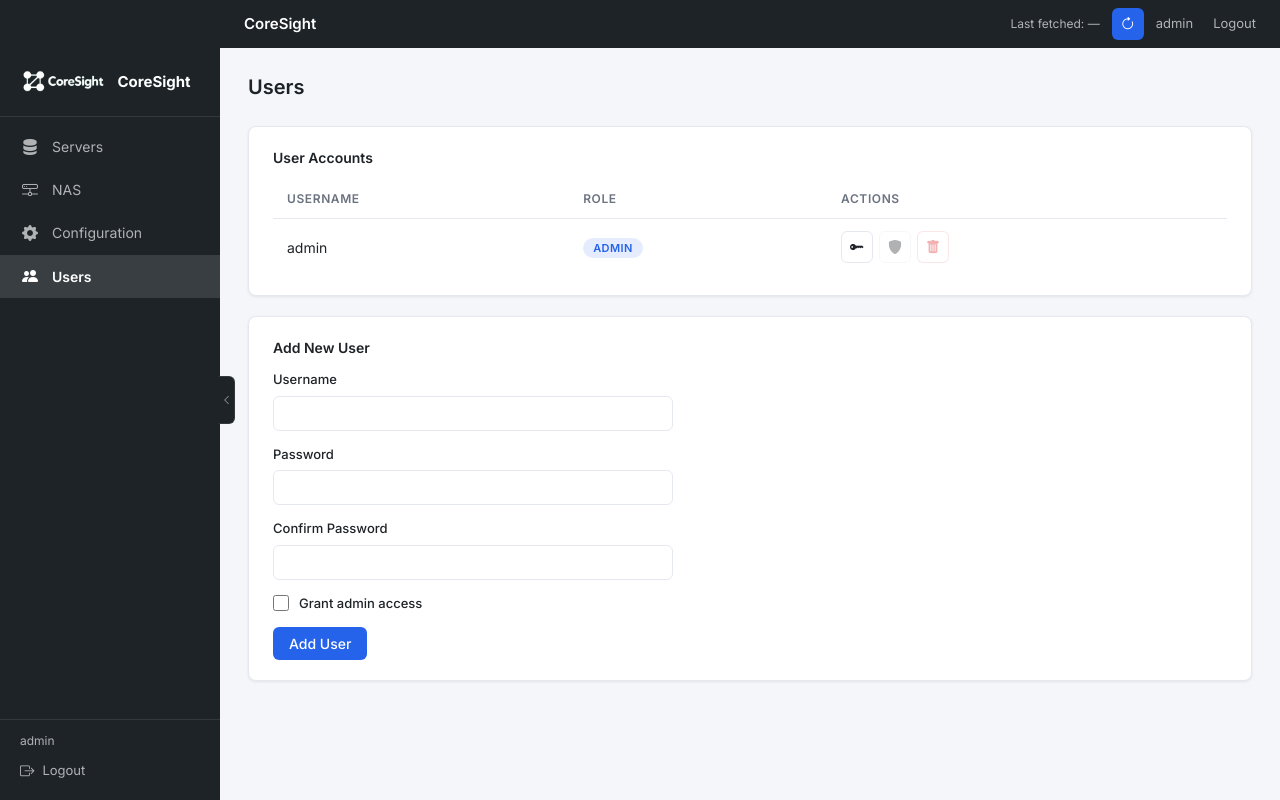
After one commit to bekaheni/Backup-Status, a Flask app: page /users in a window 1280 px wide. The commit adds this page. Run offline with Flask 3, Linux system fonts and the light colour scheme; a user stored in the database is signed in; data comes from the database, SQL or seed files in the repository.

Commit message:
feature: user management page
Co-Authored-By: Claude Sonnet 4.6 <noreply@anthropic.com>

```diff
--- a/app.py
+++ b/app.py
@@ -736,6 +736,110 @@ with app.app_context():
     else:
         print("Admin user already exists")
 
+# ─── User Management Routes ──────────────────────────────────────────────────
+
+@app.route('/users')
+@login_required
+def users_page():
+    if not current_user.is_admin:
+        flash('Access restricted to admin users.', 'error')
+        return redirect(url_for('index'))
+    users = User.query.order_by(User.username).all()
+    return render_template('users.html', users=users, current_user=current_user)
+
+
+@app.route('/users/add', methods=['POST'])
+@login_required
+def users_add():
+    if not current_user.is_admin:
+        return jsonify({'success': False, 'message': 'Access restricted.'})
+    data = request.form
+    username = (data.get('username') or '').strip()
+    password = data.get('password') or ''
+    is_admin = data.get('is_admin') == 'on'
+
+    if not username or not password:
+        return jsonify({'success': False, 'message': 'Username and password are required.'})
+    if User.query.filter_by(username=username).first():
+        return jsonify({'success': False, 'message': f'Username "{username}" already exists.'})
+
+    user = User(username=username, is_admin=is_admin)
+    user.set_password(password)
+    db.session.add(user)
+    db.session.commit()
+    return jsonify({'success': True, 'message': f'User "{username}" created successfully.'})
+
+
+@app.route('/users/delete', methods=['POST'])
+@login_required
+def users_delete():
+    if not current_user.is_admin:
+        return jsonify({'success': False, 'message': 'Access restricted.'})
+    data = request.get_json() or {}
+    user_id = data.get('user_id')
+
+    if user_id == current_user.id:
+        return jsonify({'success': False, 'message': 'You cannot delete your own account.'})
+
+    user = db.session.get(User, user_id)
+    if not user:
+        return jsonify({'success': False, 'message': 'User not found.'})
+
+    if user.is_admin:
+        admin_count = User.query.filter_by(is_admin=True).count()
+        if admin_count <= 1:
+            return jsonify({'success': False, 'message': 'Cannot delete the last admin user.'})
+
+    db.session.delete(user)
+    db.session.commit()
+    return jsonify({'success': True, 'message': f'User "{user.username}" deleted.'})
+
+
+@app.route('/users/change-password', methods=['POST'])
+@login_required
+def users_change_password():
+    data = request.get_json() or {}
+    user_id = data.get('user_id')
+    new_password = data.get('new_password') or ''
+
+    if not current_user.is_admin and user_id != current_user.id:
+        return jsonify({'success': False, 'message': 'You can only change your own password.'})
+    if len(new_password) < 8:
+        return jsonify({'success': False, 'message': 'Password must be at least 8 characters.'})
+
+    user = db.session.get(User, user_id)
+    if not user:
+        return jsonify({'success': False, 'message': 'User not found.'})
+
+    user.set_password(new_password)
+    db.session.commit()
+    return jsonify({'success': True, 'message': f'Password for "{user.username}" updated.'})
+
+
+@app.route('/users/toggle-admin', methods=['POST'])
+@login_required
+def users_toggle_admin():
+    if not current_user.is_admin:
+        return jsonify({'success': False, 'message': 'Access restricted.'})
+    data = request.get_json() or {}
+    user_id = data.get('user_id')
+
+    user = db.session.get(User, user_id)
+    if not user:
+        return jsonify({'success': False, 'message': 'User not found.'})
+
+    if user.is_admin:
+        admin_count = User.query.filter_by(is_admin=True).count()
+        if admin_count <= 1:
+            return jsonify({'success': False, 'message': 'Cannot remove admin from the last admin user.'})
+
+    user.is_admin = not user.is_admin
+    db.session.commit()
+    role = 'admin' if user.is_admin else 'standard user'
+    return jsonify({'success': True, 'message': f'"{user.username}" is now a {role}.'})
+
+# ─────────────────────────────────────────────────────────────────────────────
+
 # ─── JSON API endpoints (redesign step 2) ────────────────────────────────────
 
 _EXCLUDE_COMPANIES = {
--- a/static/css/style.css
+++ b/static/css/style.css
@@ -555,3 +555,54 @@ body.sidebar-collapsed .main-content { margin-left: var(--sidebar-collapsed-widt
   .danger-zone__item { flex-direction: column; gap: 12px; }
   .last-fetched { display: none; }
 }
+
+/* ============================================================
+   SECTION: Users Page
+   ============================================================ */
+
+.data-table {
+  width: 100%; border-collapse: collapse; font-size: 14px;
+}
+.data-table th {
+  text-align: left; padding: 10px 14px;
+  font-size: 12px; font-weight: 600; text-transform: uppercase;
+  letter-spacing: 0.05em; color: var(--muted);
+  border-bottom: 1px solid var(--card-border);
+}
+.data-table td {
+  padding: 12px 14px; border-bottom: 1px solid var(--card-border); vertical-align: middle;
+}
+.data-table tr:last-child td { border-bottom: none; }
+.data-table tr:hover td { background: rgba(0, 0, 0, 0.025); }
+.table-responsive { overflow-x: auto; }
+
+.badge {
+  display: inline-block; padding: 2px 10px; border-radius: 20px;
+  font-size: 11px; font-weight: 600; text-transform: uppercase; letter-spacing: 0.04em;
+}
+.badge--admin { background: rgba(37, 99, 235, 0.12); color: var(--accent); }
+.badge--user  { background: rgba(107, 114, 128, 0.12); color: var(--muted); }
+
+.actions-cell { display: flex; gap: 6px; align-items: center; }
+
+.btn-icon {
+  display: inline-flex; align-items: center; justify-content: center;
+  width: 32px; height: 32px; border-radius: var(--radius-btn);
+  border: 1px solid var(--card-border); background: var(--card);
+  color: var(--text); cursor: pointer; font-size: 14px;
+  transition: background 0.15s, color 0.15s, opacity 0.15s;
+}
+.btn-icon:hover:not(:disabled) { background: var(--bg); }
+.btn-icon--danger { color: var(--error); border-color: rgba(220, 38, 38, 0.3); }
+.btn-icon--danger:hover:not(:disabled) { background: rgba(220, 38, 38, 0.08); }
+.btn-icon--muted { opacity: 0.35; cursor: not-allowed; }
+
+.form-group { display: flex; flex-direction: column; gap: 6px; }
+.form-label  { font-size: 13px; font-weight: 500; color: var(--text); }
+.form-control {
+  padding: 8px 12px; border-radius: var(--radius-btn);
+  border: 1px solid var(--card-border); background: var(--card);
+  font-size: 14px; font-family: inherit; color: var(--text);
+  outline: none; transition: border-color 0.15s;
+}
+.form-control:focus { border-color: var(--accent); }
--- /dev/null
+++ b/static/js/users.js
@@ -0,0 +1,211 @@
+(function () {
+  'use strict';
+
+  var toastContainer = document.getElementById('toastContainer');
+
+  function showToast(message, type) {
+    if (!toastContainer) return;
+    var toast = document.createElement('div');
+    toast.className = 'toast toast--' + (type || 'info');
+    toast.textContent = message;
+    toastContainer.appendChild(toast);
+    setTimeout(function () {
+      if (toast.parentNode) toast.parentNode.removeChild(toast);
+    }, 4000);
+  }
+
+  // ── Password change modal ──────────────────────────────────────────────────
+
+  function openChangePasswordModal(userId, username) {
+    var overlay = document.createElement('div');
+    overlay.className = 'pw-modal-overlay';
+
+    var modal = document.createElement('div');
+    modal.className = 'pw-modal';
+    modal.innerHTML =
+      '<h3 class="pw-modal__title">Change password for <strong>' + username + '</strong></h3>' +
+      '<div class="pw-modal__body">' +
+        '<div class="form-group" style="margin-bottom:14px;">' +
+          '<label class="form-label">New Password</label>' +
+          '<input type="password" id="pwNew" class="form-control" autocomplete="new-password">' +
+        '</div>' +
+        '<div class="form-group" style="margin-bottom:14px;">' +
+          '<label class="form-label">Confirm Password</label>' +
+          '<input type="password" id="pwConfirm" class="form-control" autocomplete="new-password">' +
+        '</div>' +
+        '<p id="pwError" style="color:var(--error);font-size:13px;margin-bottom:10px;display:none;"></p>' +
+        '<div style="display:flex;gap:10px;">' +
+          '<button id="pwSave" class="btn btn-primary">Save</button>' +
+          '<button id="pwCancel" class="btn btn-secondary">Cancel</button>' +
+        '</div>' +
+      '</div>';
+
+    overlay.appendChild(modal);
+    document.body.appendChild(overlay);
+
+    var pwNew     = modal.querySelector('#pwNew');
+    var pwConfirm = modal.querySelector('#pwConfirm');
+    var pwError   = modal.querySelector('#pwError');
+    var pwSave    = modal.querySelector('#pwSave');
+    var pwCancel  = modal.querySelector('#pwCancel');
+
+    function closeModal() {
+      if (overlay.parentNode) overlay.parentNode.removeChild(overlay);
+    }
+
+    function showError(msg) {
+      pwError.textContent = msg;
+      pwError.style.display = 'block';
+    }
+
+    pwCancel.addEventListener('click', closeModal);
+    overlay.addEventListener('click', function (e) {
+      if (e.target === overlay) closeModal();
+    });
+
+    pwSave.addEventListener('click', function () {
+      var np = pwNew.value;
+      var cp = pwConfirm.value;
+      if (np.length < 8) { showError('Password must be at least 8 characters.'); return; }
+      if (np !== cp)     { showError('Passwords do not match.'); return; }
+      pwError.style.display = 'none';
+      pwSave.disabled = true;
+      pwSave.textContent = 'Saving…';
+
+      fetch('/users/change-password', {
+        method: 'POST',
+        headers: { 'Content-Type': 'application/json' },
+        body: JSON.stringify({ user_id: userId, new_password: np }),
+      })
+        .then(function (r) { return r.json(); })
+        .then(function (data) {
+          if (data.success) {
+            closeModal();
+            showToast(data.message, 'success');
+          } else {
+            showError(data.message);
+            pwSave.disabled = false;
+            pwSave.textContent = 'Save';
+          }
+        })
+        .catch(function () {
+          showError('Request failed.');
+          pwSave.disabled = false;
+          pwSave.textContent = 'Save';
+        });
+    });
+
+    pwNew.focus();
+  }
+
+  // ── Toggle admin ───────────────────────────────────────────────────────────
+
+  function toggleAdmin(userId, username) {
+    var confirmed = confirm(
+      'Toggle admin status for "' + username + '"?\n\nThis will grant or revoke their admin access.'
+    );
+    if (!confirmed) return;
+
+    fetch('/users/toggle-admin', {
+      method: 'POST',
+      headers: { 'Content-Type': 'application/json' },
+      body: JSON.stringify({ user_id: userId }),
+    })
+      .then(function (r) { return r.json(); })
+      .then(function (data) {
+        if (data.success) {
+          showToast(data.message, 'success');
+          setTimeout(function () { window.location.reload(); }, 800);
+        } else {
+          showToast(data.message, 'error');
+        }
+      })
+      .catch(function () { showToast('Request failed.', 'error'); });
+  }
+
+  // ── Delete user ────────────────────────────────────────────────────────────
+
+  function deleteUser(userId, username) {
+    var confirmed = confirm(
+      'Delete user "' + username + '"?\n\nThis action cannot be undone.'
+    );
+    if (!confirmed) return;
+
+    fetch('/users/delete', {
+      method: 'POST',
+      headers: { 'Content-Type': 'application/json' },
+      body: JSON.stringify({ user_id: userId }),
+    })
+      .then(function (r) { return r.json(); })
+      .then(function (data) {
+        if (data.success) {
+          var row = document.getElementById('user-row-' + userId);
+          if (row) {
+            row.style.transition = 'opacity 0.3s ease';
+            row.style.opacity = '0';
+            setTimeout(function () { row.parentNode && row.parentNode.removeChild(row); }, 300);
+          }
+          showToast(data.message, 'success');
+        } else {
+          showToast(data.message, 'error');
+        }
+      })
+      .catch(function () { showToast('Request failed.', 'error'); });
+  }
+
+  // ── Event delegation for table buttons ────────────────────────────────────
+
+  var tbody = document.getElementById('usersTableBody');
+  if (tbody) {
+    tbody.addEventListener('click', function (e) {
+      var btn = e.target.closest('[data-action-user]');
+      if (!btn || btn.disabled) return;
+      var action   = btn.dataset.actionUser;
+      var userId   = parseInt(btn.dataset.userId, 10);
+      var username = btn.dataset.username;
+
+      if (action === 'change-password') openChangePasswordModal(userId, username);
+      else if (action === 'toggle-admin') toggleAdmin(userId, username);
+      else if (action === 'delete') deleteUser(userId, username);
+    });
+  }
+
+  // ── Add user form ──────────────────────────────────────────────────────────
+
+  var addForm = document.getElementById('addUserForm');
+  if (addForm) {
+    addForm.addEventListener('submit', function (e) {
+      e.preventDefault();
+      var username = document.getElementById('newUsername').value.trim();
+      var password = document.getElementById('newPassword').value;
+      var confirm  = document.getElementById('confirmPassword').value;
+
+      if (!username) { showToast('Username cannot be empty.', 'error'); return; }
+      if (password.length < 8) { showToast('Password must be at least 8 characters.', 'error'); return; }
+      if (password !== confirm) { showToast('Passwords do not match.', 'error'); return; }
+
+      var formData = new FormData(addForm);
+      fetch('/users/add', { method: 'POST', body: formData })
+        .then(function (r) { return r.json(); })
+        .then(function (data) {
+          if (data.success) {
+            showToast(data.message, 'success');
+            setTimeout(function () { window.location.reload(); }, 800);
+          } else {
+            showToast(data.message, 'error');
+          }
+        })
+        .catch(function () { showToast('Request failed.', 'error'); });
+    });
+  }
+
+  // ── Inline modal styles ────────────────────────────────────────────────────
+
+  var style = document.createElement('style');
+  style.textContent =
+    '.pw-modal-overlay{position:fixed;inset:0;background:rgba(0,0,0,0.45);z-index:2000;display:flex;align-items:center;justify-content:center;}' +
+    '.pw-modal{background:var(--surface);border-radius:var(--radius-modal);padding:28px;width:100%;max-width:380px;box-shadow:0 8px 32px rgba(0,0,0,0.18);}' +
+    '.pw-modal__title{font-size:16px;font-weight:600;margin-bottom:18px;color:var(--text);}';
+  document.head.appendChild(style);
+
+})();
--- a/templates/base.html
+++ b/templates/base.html
@@ -64,6 +64,14 @@
         <i class="bi bi-gear-fill"></i>
         <span class="nav-label">Configuration</span>
       </a>
+      {% if current_user.is_authenticated and current_user.is_admin %}
+      <a href="{{ url_for('users_page') }}"
+         class="sidebar-nav-link{% if request.endpoint == 'users_page' %} active{% endif %}"
+         data-bs-toggle="tooltip" data-bs-placement="right" title="Users">
+        <i class="bi bi-people-fill"></i>
+        <span class="nav-label">Users</span>
+      </a>
+      {% endif %}
     </nav>
 
     {% if current_user.is_authenticated %}
--- /dev/null
+++ b/templates/users.html
@@ -0,0 +1,96 @@
+{% extends 'base.html' %}
+
+{% block title %}Users{% endblock %}
+
+{% block content %}
+
+<div class="page-header">
+  <h1>Users</h1>
+</div>
+
+<!-- User Accounts -->
+<div class="info-panel">
+  <div class="info-panel__title">User Accounts</div>
+  <div class="table-responsive">
+    <table class="data-table">
+      <thead>
+        <tr>
+          <th>Username</th>
+          <th>Role</th>
+          <th>Actions</th>
+        </tr>
+      </thead>
+      <tbody id="usersTableBody">
+        {% for user in users %}
+        {% set is_self = user.id == current_user.id %}
+        <tr id="user-row-{{ user.id }}">
+          <td>{{ user.username }}</td>
+          <td>
+            {% if user.is_admin %}
+            <span class="badge badge--admin">Admin</span>
+            {% else %}
+            <span class="badge badge--user">User</span>
+            {% endif %}
+          </td>
+          <td class="actions-cell">
+            <button class="btn-icon" title="Change password"
+              data-user-id="{{ user.id }}"
+              data-username="{{ user.username }}"
+              data-action-user="change-password">
+              <i class="bi bi-key-fill"></i>
+            </button>
+            <button class="btn-icon {% if is_self %}btn-icon--muted{% endif %}"
+              title="Toggle admin"
+              data-user-id="{{ user.id }}"
+              data-username="{{ user.username }}"
+              data-action-user="toggle-admin"
+              {% if is_self %}disabled{% endif %}>
+              <i class="bi bi-shield-fill"></i>
+            </button>
+            <button class="btn-icon btn-icon--danger {% if is_self %}btn-icon--muted{% endif %}"
+              title="Delete user"
+              data-user-id="{{ user.id }}"
+              data-username="{{ user.username }}"
+              data-action-user="delete"
+              {% if is_self %}disabled{% endif %}>
+              <i class="bi bi-trash-fill"></i>
+            </button>
+          </td>
+        </tr>
+        {% endfor %}
+      </tbody>
+    </table>
+  </div>
+</div>
+
+<!-- Add New User -->
+<div class="info-panel">
+  <div class="info-panel__title">Add New User</div>
+  <form id="addUserForm" style="display: flex; flex-direction: column; gap: 14px; max-width: 400px;">
+    <div class="form-group">
+      <label class="form-label">Username</label>
+      <input type="text" id="newUsername" name="username" class="form-control" autocomplete="off" required>
+    </div>
+    <div class="form-group">
+      <label class="form-label">Password</label>
+      <input type="password" id="newPassword" name="password" class="form-control" autocomplete="new-password" required>
+    </div>
+    <div class="form-group">
+      <label class="form-label">Confirm Password</label>
+      <input type="password" id="confirmPassword" name="confirm_password" class="form-control" autocomplete="new-password" required>
+    </div>
+    <div class="form-group" style="flex-direction: row; align-items: center; gap: 10px;">
+      <input type="checkbox" id="grantAdmin" name="is_admin" style="width: 16px; height: 16px; cursor: pointer;">
+      <label for="grantAdmin" class="form-label" style="margin: 0; cursor: pointer;">Grant admin access</label>
+    </div>
+    <div>
+      <button type="submit" class="btn btn-primary">Add User</button>
+    </div>
+  </form>
+</div>
+
+{% endblock %}
+
+{% block extra_js %}
+<script src="{{ url_for('static', filename='js/users.js') }}"></script>
+{% endblock %}
```
